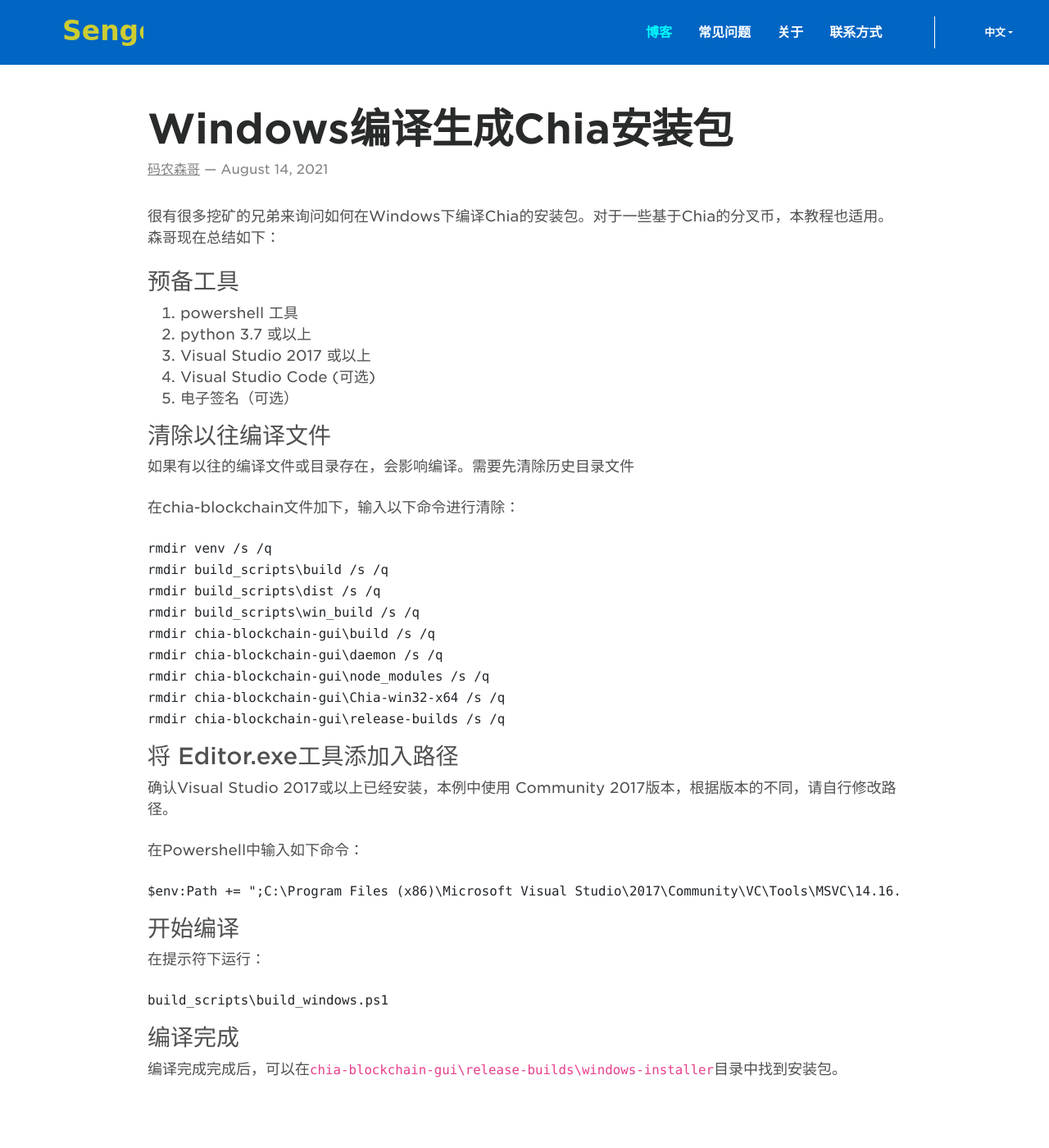
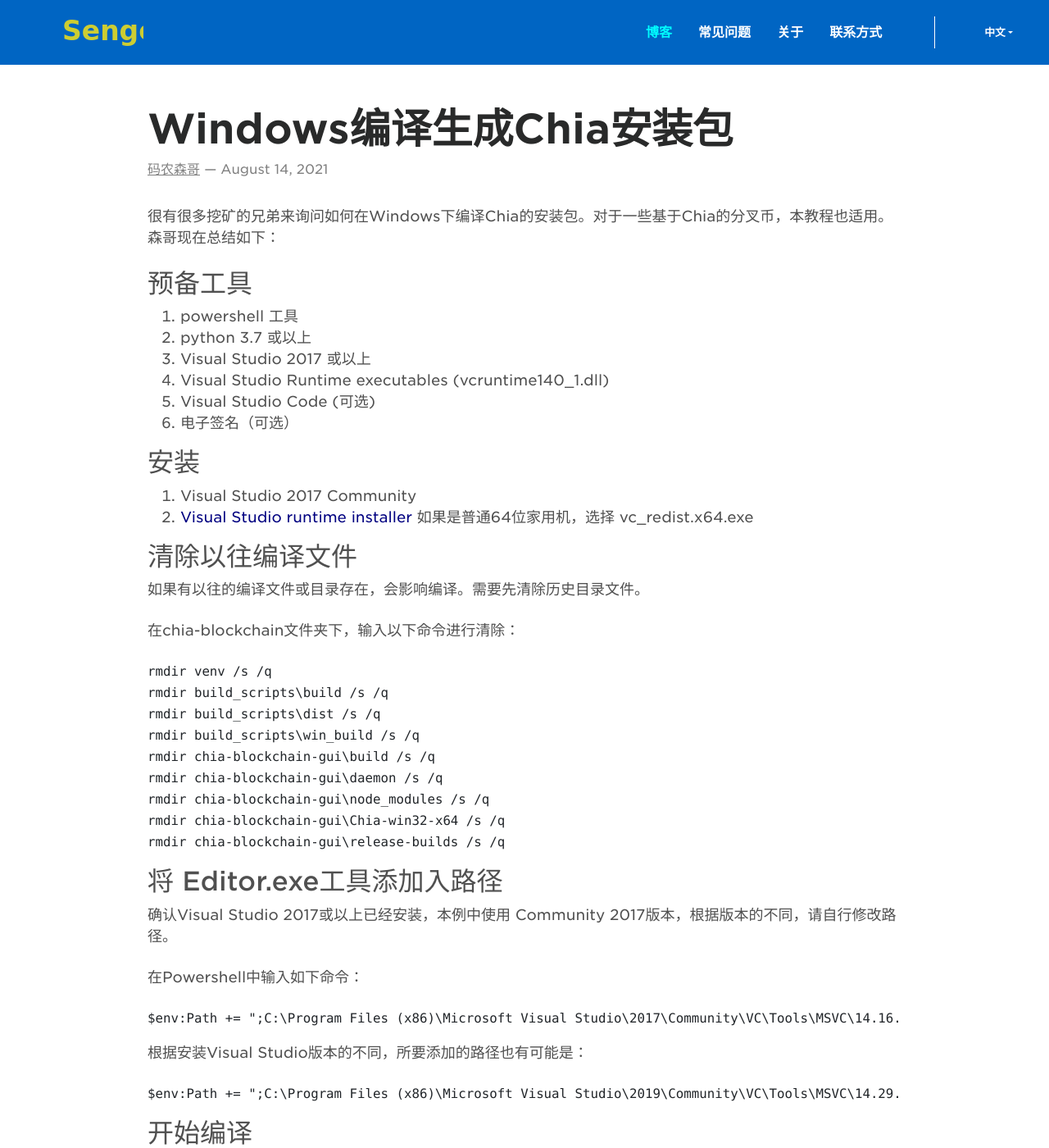
Before and after one commit to sengexyz/senge-xyz.github.io, a Jekyll site: the page built from collections/_posts/2021-08-14-build_chia_windows_installer.cn.md, in a window 1280 px wide and 1400 px high. Shown: the whole window at 82% size. Built offline with Jekyll 4.4.1, drawn with Linux system fonts in a browser that asks for light colours.

Commit message:
revise content;

````diff
--- a/collections/_posts/2021-08-14-build_chia_windows_installer.cn.md
+++ b/collections/_posts/2021-08-14-build_chia_windows_installer.cn.md
@@ -8,18 +8,25 @@ author: "[码农森哥](https://twitter.com/senge26430360)"
 
 很有很多挖矿的兄弟来询问如何在Windows下编译Chia的安装包。对于一些基于Chia的分叉币，本教程也适用。森哥现在总结如下：
 
-### 预备工具
+## 预备工具
 1. powershell 工具
 2. python 3.7 或以上
 3. Visual Studio 2017 或以上
+4. Visual Studio Runtime executables (vcruntime140_1.dll)
 4. Visual Studio Code (可选)
 5. 电子签名（可选）
 
-### 清除以往编译文件
 
-如果有以往的编译文件或目录存在，会影响编译。需要先清除历史目录文件
+## 安装
+1. Visual Studio 2017 Community
+2. [Visual Studio runtime installer](https://support.microsoft.com/en-us/topic/the-latest-supported-visual-c-downloads-2647da03-1eea-4433-9aff-95f26a218cc0)
+如果是普通64位家用机，选择 vc_redist.x64.exe
 
-在chia-blockchain文件加下，输入以下命令进行清除：
+
+## 清除以往编译文件
+如果有以往的编译文件或目录存在，会影响编译。需要先清除历史目录文件。
+
+在chia-blockchain文件夹下，输入以下命令进行清除：
 
 ```batch
 rmdir venv /s /q
@@ -33,8 +40,7 @@ rmdir chia-blockchain-gui\Chia-win32-x64 /s /q
 rmdir chia-blockchain-gui\release-builds /s /q
 ```
 
-### 将 Editor.exe工具添加入路径
-
+## 将 Editor.exe工具添加入路径
 确认Visual Studio 2017或以上已经安装，本例中使用 Community 2017版本，根据版本的不同，请自行修改路径。
 
 在Powershell中输入如下命令：
@@ -43,7 +49,12 @@ rmdir chia-blockchain-gui\release-builds /s /q
 $env:Path += ";C:\Program Files (x86)\Microsoft Visual Studio\2017\Community\VC\Tools\MSVC\14.16.27023\bin\Hostx64\x64\"
 ```
 
-### 开始编译
+根据安装Visual Studio版本的不同，所要添加的路径也有可能是：
+```powershell
+$env:Path += ";C:\Program Files (x86)\Microsoft Visual Studio\2019\Community\VC\Tools\MSVC\14.29.30037\bin\Hostx64\x64\"
+```
+
+## 开始编译
 在提示符下运行：
 
 ```powershell
@@ -51,5 +62,5 @@ build_scripts\build_windows.ps1
 ```
 
 
-### 编译完成
+## 编译完成
 编译完成完成后，可以在```chia-blockchain-gui\release-builds\windows-installer```目录中找到安装包。
````
